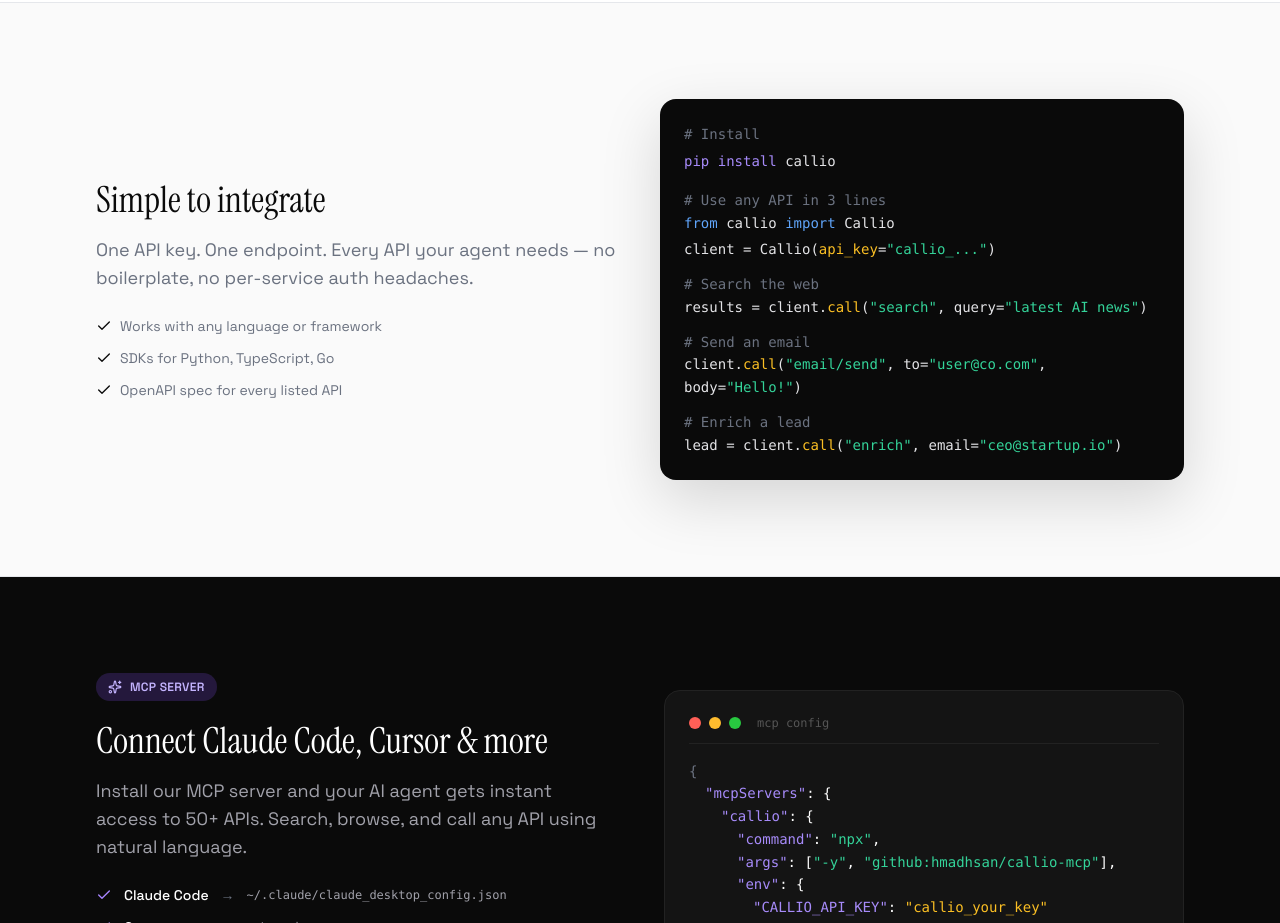
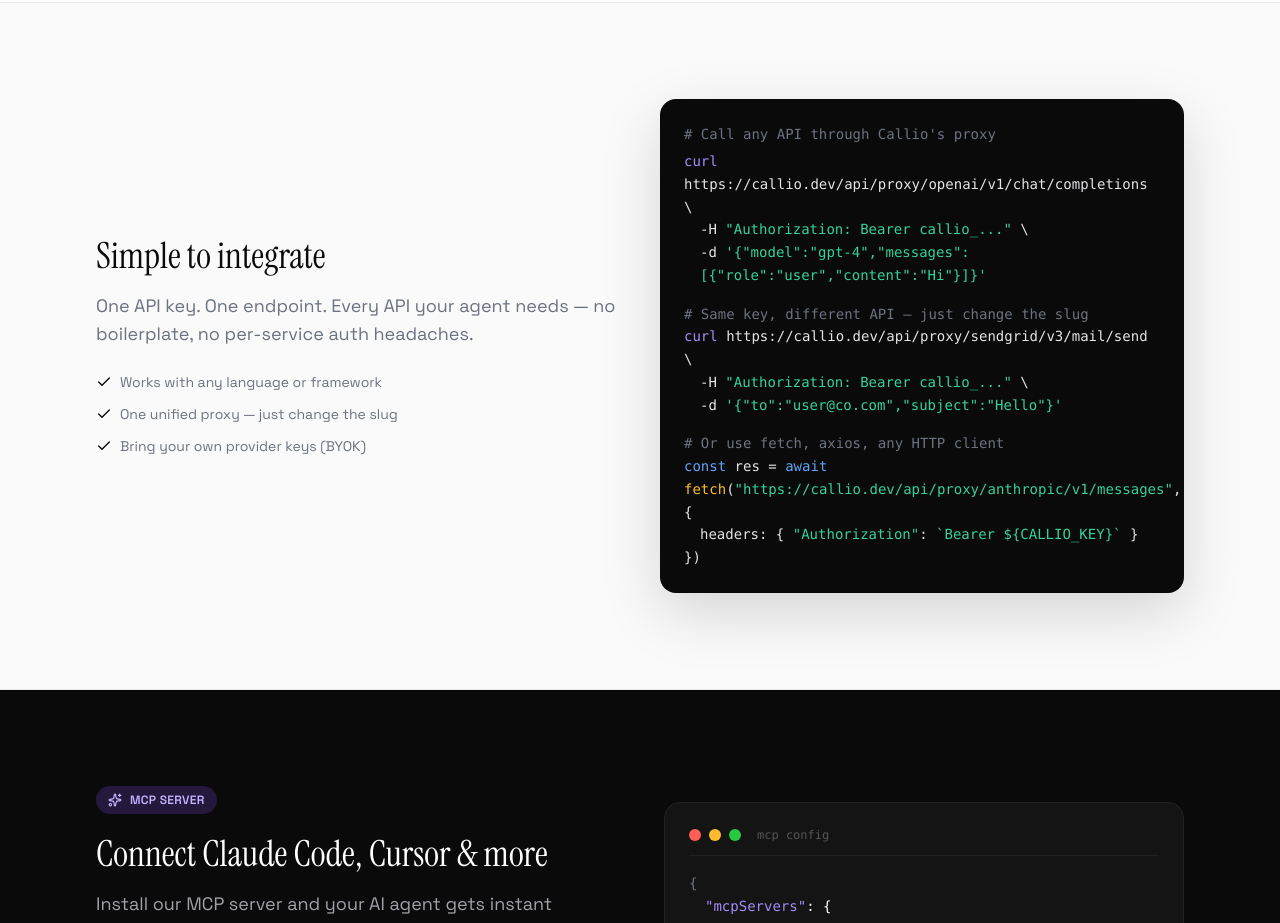
Before and after one commit to hmadhsan/callio, a Next.js app: page / in a window 1280 px wide. Shown: the part 1400-2323 px from the top of the page. Built offline with nearby package versions, Linux system fonts and the light colour scheme; no server answers.

Commit message:
Replace fake Python SDK snippet with real curl/fetch proxy examples

```diff
--- a/src/app/page.tsx
+++ b/src/app/page.tsx
@@ -208,26 +208,27 @@ export default function Home() {
               </div>
               <div className="flex items-start gap-2">
                 <Check className="w-4 h-4 mt-0.5 text-[var(--ink)]" />
-                <span className="text-[var(--muted)]">SDKs for Python, TypeScript, Go</span>
+                <span className="text-[var(--muted)]">One unified proxy — just change the slug</span>
               </div>
               <div className="flex items-start gap-2">
                 <Check className="w-4 h-4 mt-0.5 text-[var(--ink)]" />
-                <span className="text-[var(--muted)]">OpenAPI spec for every listed API</span>
+                <span className="text-[var(--muted)]">Bring your own provider keys (BYOK)</span>
               </div>
             </div>
           </div>
           <div className="rounded-2xl bg-[#0a0a0a] text-[#e4e4e7] p-6 font-mono text-sm leading-relaxed overflow-x-auto shadow-[0_20px_60px_rgba(0,0,0,0.15)]">
-            <div className="text-[#6b7280] mb-1"># Install</div>
-            <div><span className="text-[#a78bfa]">pip install</span> callio</div>
-            <div className="mt-4 text-[#6b7280]"># Use any API in 3 lines</div>
-            <div><span className="text-[#60a5fa]">from</span> callio <span className="text-[#60a5fa]">import</span> Callio</div>
-            <div className="mt-1">client = Callio(<span className="text-[#fbbf24]">api_key</span>=<span className="text-[#34d399]">&quot;callio_...&quot;</span>)</div>
-            <div className="mt-3 text-[#6b7280]"># Search the web</div>
-            <div>results = client.<span className="text-[#fbbf24]">call</span>(<span className="text-[#34d399]">&quot;search&quot;</span>, query=<span className="text-[#34d399]">&quot;latest AI news&quot;</span>)</div>
-            <div className="mt-3 text-[#6b7280]"># Send an email</div>
-            <div>client.<span className="text-[#fbbf24]">call</span>(<span className="text-[#34d399]">&quot;email/send&quot;</span>, to=<span className="text-[#34d399]">&quot;user@co.com&quot;</span>, body=<span className="text-[#34d399]">&quot;Hello!&quot;</span>)</div>
-            <div className="mt-3 text-[#6b7280]"># Enrich a lead</div>
-            <div>lead = client.<span className="text-[#fbbf24]">call</span>(<span className="text-[#34d399]">&quot;enrich&quot;</span>, email=<span className="text-[#34d399]">&quot;ceo@startup.io&quot;</span>)</div>
+            <div className="text-[#6b7280] mb-1"># Call any API through Callio&apos;s proxy</div>
+            <div><span className="text-[#a78bfa]">curl</span> https://callio.dev/api/proxy/openai/v1/chat/completions \</div>
+            <div className="ml-4">-H <span className="text-[#34d399]">&quot;Authorization: Bearer callio_...&quot;</span> \</div>
+            <div className="ml-4">-d <span className="text-[#34d399]">&apos;{`{"model":"gpt-4","messages":[{"role":"user","content":"Hi"}]}`}&apos;</span></div>
+            <div className="mt-4 text-[#6b7280]"># Same key, different API — just change the slug</div>
+            <div><span className="text-[#a78bfa]">curl</span> https://callio.dev/api/proxy/sendgrid/v3/mail/send \</div>
+            <div className="ml-4">-H <span className="text-[#34d399]">&quot;Authorization: Bearer callio_...&quot;</span> \</div>
+            <div className="ml-4">-d <span className="text-[#34d399]">&apos;{`{"to":"user@co.com","subject":"Hello"}`}&apos;</span></div>
+            <div className="mt-4 text-[#6b7280]"># Or use fetch, axios, any HTTP client</div>
+            <div><span className="text-[#60a5fa]">const</span> res = <span className="text-[#60a5fa]">await</span> <span className="text-[#fbbf24]">fetch</span>(<span className="text-[#34d399]">&quot;https://callio.dev/api/proxy/anthropic/v1/messages&quot;</span>, {`{`}</div>
+            <div className="ml-4">headers: {`{`} <span className="text-[#34d399]">&quot;Authorization&quot;</span>: <span className="text-[#34d399]">`Bearer ${`{`}CALLIO_KEY{`}`}`</span> {`}`}</div>
+            <div>{`}`})</div>
           </div>
         </div>
       </section>
```
